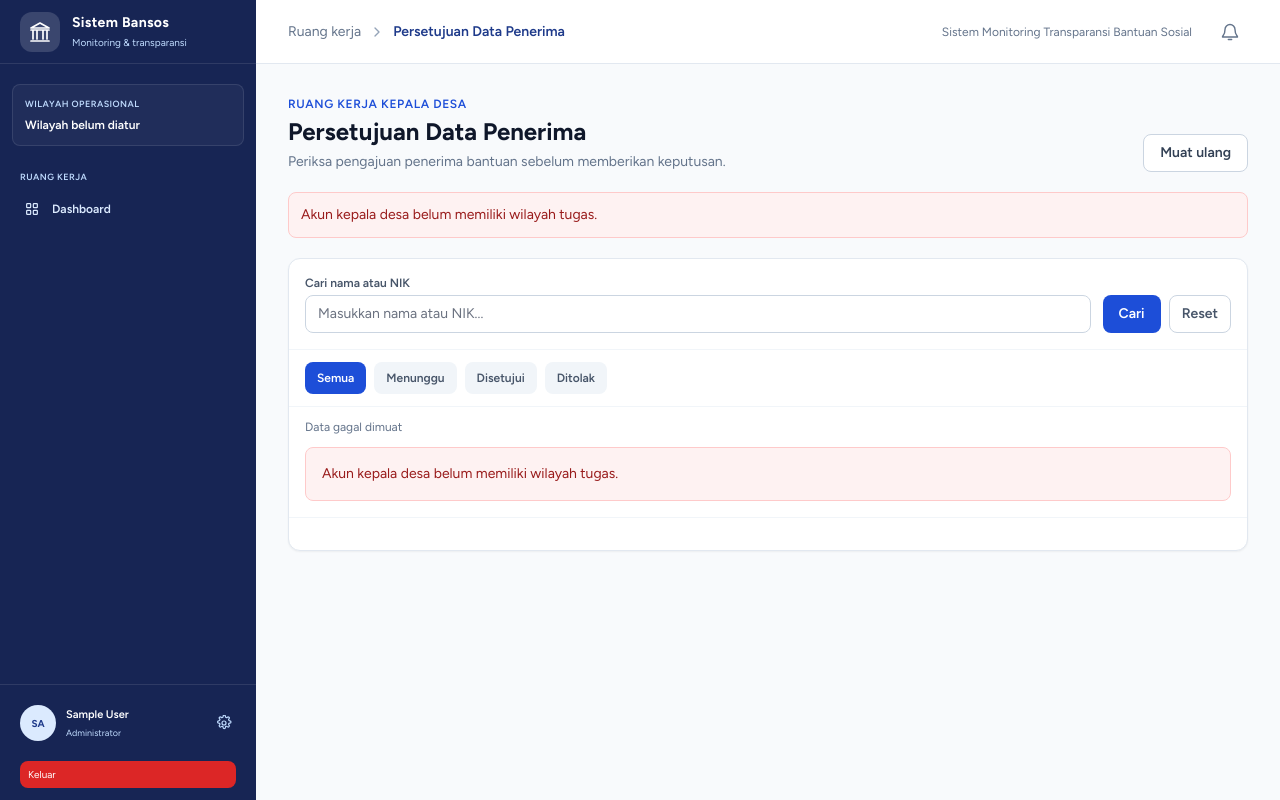
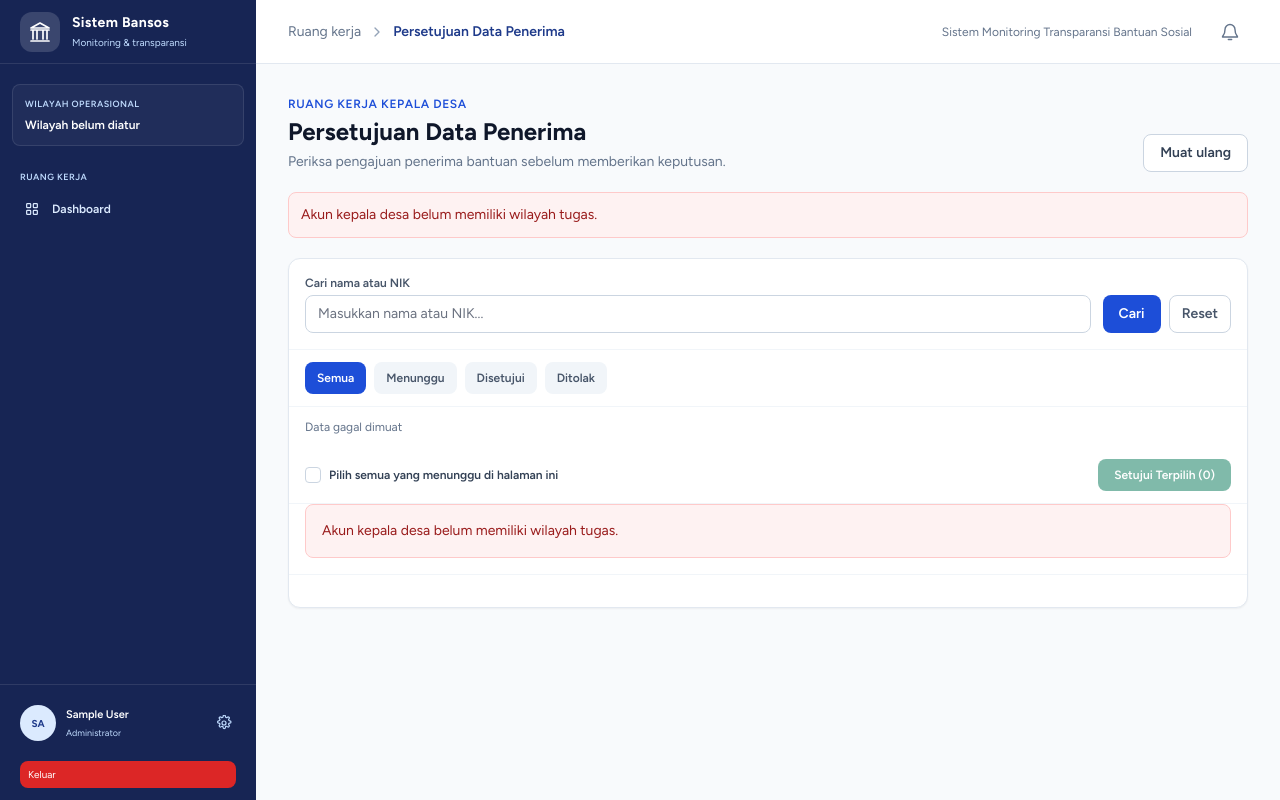
Before and after one commit to syrsdev/salurin, a Laravel app: page /dashboard/persetujuan-penerima in a window 1280 px wide. Run offline with Laravel 12, Linux system fonts and the light colour scheme; the visitor is signed in with stand-in values (Sample User, id 1); style sheets or scripts are compiled from the project's sources; parts of the project's set-up code (start-up, migrations or seed data) failed here and were passed over.

Commit message:
revisi approval checkbox kepala desa

```diff
--- a/app/Http/Controllers/Api/PenerimaPersetujuanController.php
+++ b/app/Http/Controllers/Api/PenerimaPersetujuanController.php
@@ -73,6 +73,38 @@ class PenerimaPersetujuanController extends Controller
         ]);
     }
 
+    /** Setujui beberapa pengajuan sekaligus dari wilayah kepala desa. */
+    public function setujuiMassal(Request $request): JsonResponse
+    {
+        $data = $request->validate([
+            'ids' => ['required', 'array', 'min:1', 'max:100'],
+            'ids.*' => ['required', 'integer', 'distinct', 'min:1'],
+        ]);
+        $ids = array_map('intval', $data['ids']);
+        $wilayahId = $this->wilayahId($request);
+
+        $jumlah = DB::transaction(function () use ($ids, $wilayahId, $request) {
+            $penerimas = Penerima::where('id_wilayah', $wilayahId)
+                ->whereIn('id', $ids)->orderBy('id')->lockForUpdate()->get();
+            abort_if($penerimas->count() !== count($ids), 422, 'Ada data yang tidak ditemukan di wilayah Anda.');
+            abort_if($penerimas->contains(fn ($p) => $p->status_data !== 'menunggu'), 409, 'Ada data yang sudah diproses. Muat ulang daftar.');
+
+            foreach ($penerimas as $penerima) {
+                $lama = $penerima->only(self::KOLOM_AUDIT);
+                $penerima->update([
+                    'status_data' => 'disetujui',
+                    'alasan_penolakan' => null,
+                    'tgl_disetujui' => now(),
+                    'disetujui_oleh' => $request->user()->id,
+                ]);
+                AuditTrail::catat('penerima', $penerima->id, 'update', $lama, $penerima->only(self::KOLOM_AUDIT));
+            }
+            return $penerimas->count();
+        });
+
+        return response()->json(['message' => "$jumlah data penerima berhasil disetujui.", 'jumlah' => $jumlah]);
+    }
+
     public function tolak(Request $request, int $id): JsonResponse
     {
         $data = $request->validate([
--- a/resources/views/pages/persetujuan/index.blade.php
+++ b/resources/views/pages/persetujuan/index.blade.php
@@ -5,6 +5,7 @@
     <div id="approval-app"
         data-list-url="{{ route('api.persetujuan.index') }}"
         data-base-url="{{ url('/api/persetujuan-penerima') }}"
+        data-bulk-url="{{ route('api.persetujuan.setujui-massal') }}"
         class="space-y-5">
 
         <div class="flex flex-col gap-3 sm:flex-row sm:items-end sm:justify-between">
@@ -50,6 +51,17 @@
             <div class="flex items-center justify-between gap-3 px-4 py-3">
                 <p id="approval-summary" class="text-xs text-slate-500">Memuat pengajuan...</p>
                 <p id="approval-page-label" class="text-xs font-medium text-slate-500"></p>
+            </div>
+
+            <div class="flex flex-wrap items-center justify-between gap-3 border-b border-slate-100 px-4 py-3">
+                <label class="flex items-center gap-2 text-xs font-semibold text-slate-700">
+                    <input type="checkbox" id="approval-select-all" class="rounded border-slate-300 text-blue-700 focus:ring-blue-600">
+                    Pilih semua yang menunggu di halaman ini
+                </label>
+                <button type="button" id="approval-bulk-button" disabled
+                    class="rounded-lg bg-emerald-700 px-4 py-2 text-xs font-semibold text-white hover:bg-emerald-800 disabled:cursor-not-allowed disabled:opacity-50">
+                    Setujui Terpilih (0)
+                </button>
             </div>
 
             <div id="approval-list" class="grid gap-3 px-4 pb-4" aria-live="polite">
@@ -107,6 +119,11 @@
 
             const listUrl = root.dataset.listUrl;
             const baseUrl = root.dataset.baseUrl;
+            const bulkUrl = root.dataset.bulkUrl;
+            const selectedIds = new Set();
+            const selectAll = document.getElementById('approval-select-all');
+            const bulkButton = document.getElementById('approval-bulk-button');
+            let currentItems = [];
             const csrfToken = document.querySelector('meta[name="csrf-token"]')?.content || '';
             const listEl = document.getElementById('approval-list');
             const alertEl = document.getElementById('approval-alert');
@@ -234,8 +251,21 @@
                 paginationInfoEl.textContent = `Menampilkan ${meta.from || 0}–${meta.to || 0} dari ${meta.total || 0} pengajuan`;
             }
 
+            function updateBulkControls() {
+                const eligible = currentItems.filter(item => item.status_data === 'menunggu');
+                const count = eligible.filter(item => selectedIds.has(Number(item.id))).length;
+                bulkButton.textContent = `Setujui Terpilih (${count})`;
+                bulkButton.disabled = count === 0;
+                selectAll.checked = eligible.length > 0 && count === eligible.length;
+                selectAll.indeterminate = count > 0 && count < eligible.length;
+                selectAll.disabled = eligible.length === 0;
+            }
+
             function renderCards(items) {
+                currentItems = items;
+                selectedIds.clear();
                 listEl.replaceChildren();
+                updateBulkControls();
                 if (!items.length) {
                     const empty = document.createElement('div');
                     empty.className = 'rounded-lg border border-dashed border-slate-300 p-10 text-center text-sm text-slate-500';
@@ -251,6 +281,7 @@
                     card.className = 'rounded-xl border border-slate-200 bg-white p-4 transition hover:border-blue-200 hover:shadow-sm sm:p-5';
                     card.innerHTML = `
                         <div class="flex flex-col gap-4 sm:flex-row sm:items-start sm:justify-between">
+                            ${status === 'menunggu' ? `<label class="flex shrink-0 items-center gap-2 text-xs font-medium text-slate-600"><input type="checkbox" class="approval-checkbox rounded border-slate-300 text-blue-700" data-id="${Number(item.id)}" aria-label="Pilih ${escapeHtml(item.nama_lengkap)}"></label>` : ''}
                             <div class="min-w-0 flex-1">
                                 <div class="flex flex-wrap items-center gap-2">
                                     <h2 class="text-base font-bold text-slate-900">${escapeHtml(item.nama_lengkap)}</h2>
@@ -278,11 +309,15 @@
                         </div>`;
                     listEl.append(card);
                 });
+                updateBulkControls();
             }
 
             async function load(page = 1) {
                 currentPage = Math.max(1, page);
                 hideAlert();
+                selectedIds.clear();
+                currentItems = [];
+                updateBulkControls();
                 listEl.innerHTML = '<div class="rounded-lg border border-slate-200 p-6 text-center text-sm text-slate-500">Memuat pengajuan...</div>';
 
                 const params = new URLSearchParams({ page: String(currentPage) });
@@ -348,12 +383,47 @@
                         method: 'PATCH',
                         body: JSON.stringify({})
                     });
+                    await load(currentPage);
                     showAlert(result.message || 'Data penerima berhasil disetujui.');
-                    await load(currentPage);
                 } catch (error) {
                     showAlert(error.message, 'error');
                 }
             }
+
+            selectAll.addEventListener('change', () => {
+                currentItems.filter(item => item.status_data === 'menunggu').forEach(item => {
+                    if (selectAll.checked) selectedIds.add(Number(item.id));
+                    else selectedIds.delete(Number(item.id));
+                });
+                listEl.querySelectorAll('.approval-checkbox').forEach(input => {
+                    input.checked = selectedIds.has(Number(input.dataset.id));
+                });
+                updateBulkControls();
+            });
+
+            listEl.addEventListener('change', event => {
+                if (!event.target.matches('.approval-checkbox')) return;
+                const id = Number(event.target.dataset.id);
+                if (event.target.checked) selectedIds.add(id);
+                else selectedIds.delete(id);
+                updateBulkControls();
+            });
+
+            bulkButton.addEventListener('click', async () => {
+                const ids = [...selectedIds];
+                if (!ids.length || !window.confirm(`Setujui ${ids.length} pengajuan terpilih?`)) return;
+                bulkButton.disabled = true;
+                try {
+                    const result = await apiFetch(bulkUrl, {
+                        method: 'PATCH', body: JSON.stringify({ ids })
+                    });
+                    await load(currentPage);
+                    showAlert(result.message || 'Data terpilih berhasil disetujui.');
+                } catch (error) {
+                    showAlert(error.message, 'error');
+                    updateBulkControls();
+                }
+            });
 
             function openReject(id) {
                 rejectingId = id;
--- a/routes/web.php
+++ b/routes/web.php
@@ -40,7 +40,9 @@ Route::group(['prefix' => 'dashboard', 'middleware' => ['auth', 'verified']], fu
             return view('pages.penyaluran.index');
         })->name('penyaluran.page');
 
-        Route::get('/periode', function () { return view('pages.periode.index'); })->name('periode.page');
+        Route::get('/periode', function () {
+            return view('pages.periode.index');
+        })->name('periode.page');
 
         Route::get('/penyaluran/{id}', function (int $id) {
             return view('pages.penyaluran.index', ['penyaluranId' => $id]);
@@ -77,6 +79,11 @@ Route::middleware('auth')->prefix('api')->name('api.')->group(function () {
     // Kepala Desa: setujui / tolak data penerima
     Route::middleware('role:kepala_desa')->prefix('persetujuan-penerima')->name('persetujuan.')->group(function () {
         Route::get('/', [PenerimaPersetujuanController::class, 'index'])->name('index');
+
+        // Revisi dosen: persetujuan beberapa penerima sekaligus
+        Route::patch('/setujui-massal', [PenerimaPersetujuanController::class, 'setujuiMassal'])
+            ->name('setujui-massal');
+
         Route::get('/{id}', [PenerimaPersetujuanController::class, 'show'])->name('show');
         Route::patch('/{id}/setujui', [PenerimaPersetujuanController::class, 'setujui'])->name('setujui');
         Route::patch('/{id}/tolak', [PenerimaPersetujuanController::class, 'tolak'])->name('tolak');
@@ -100,4 +107,4 @@ Route::middleware('auth')->prefix('api')->name('api.')->group(function () {
     });
 });
 
-require __DIR__.'/auth.php';
+require __DIR__ . '/auth.php';
```
Also changed, not shown: app/Http/Controllers/Api/PenyaluranTambahController.php (+31 -20 lines), app/Http/Controllers/Api/PeriodeController.php (+40 -17 lines).
